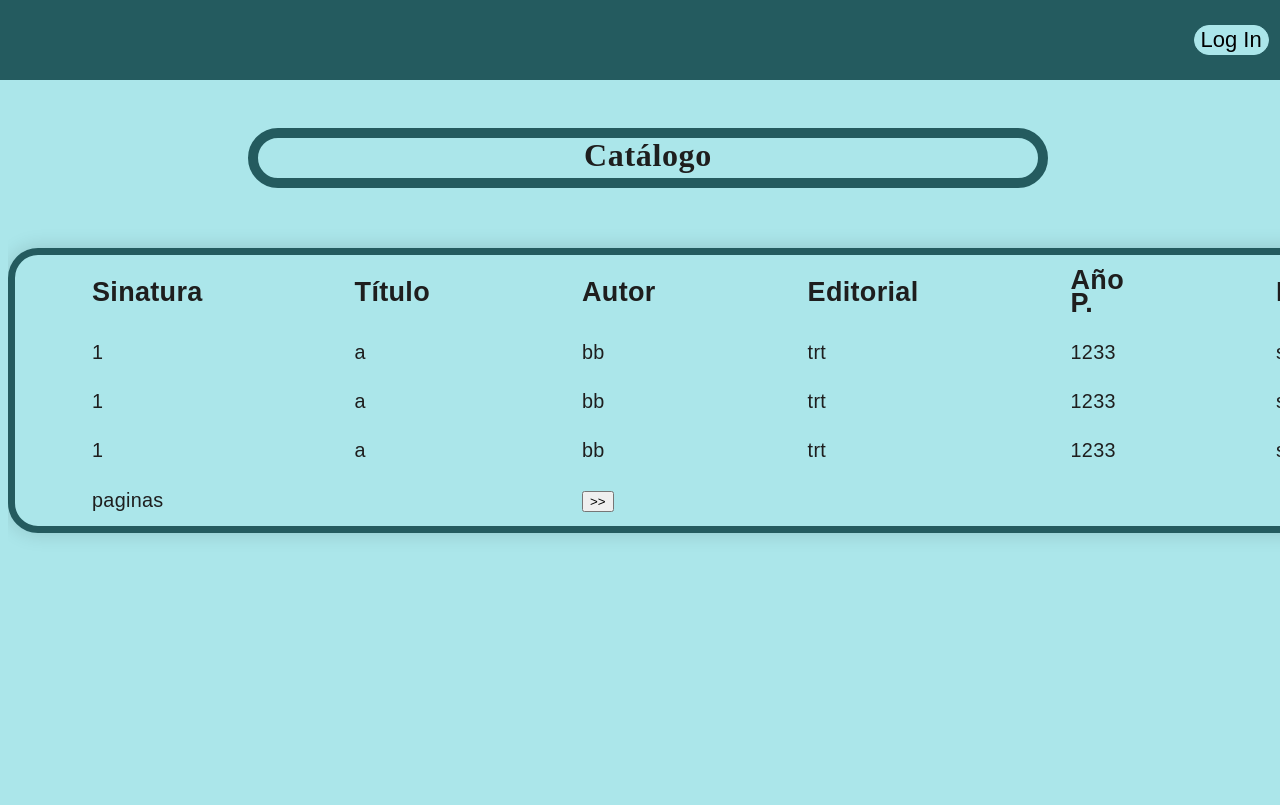
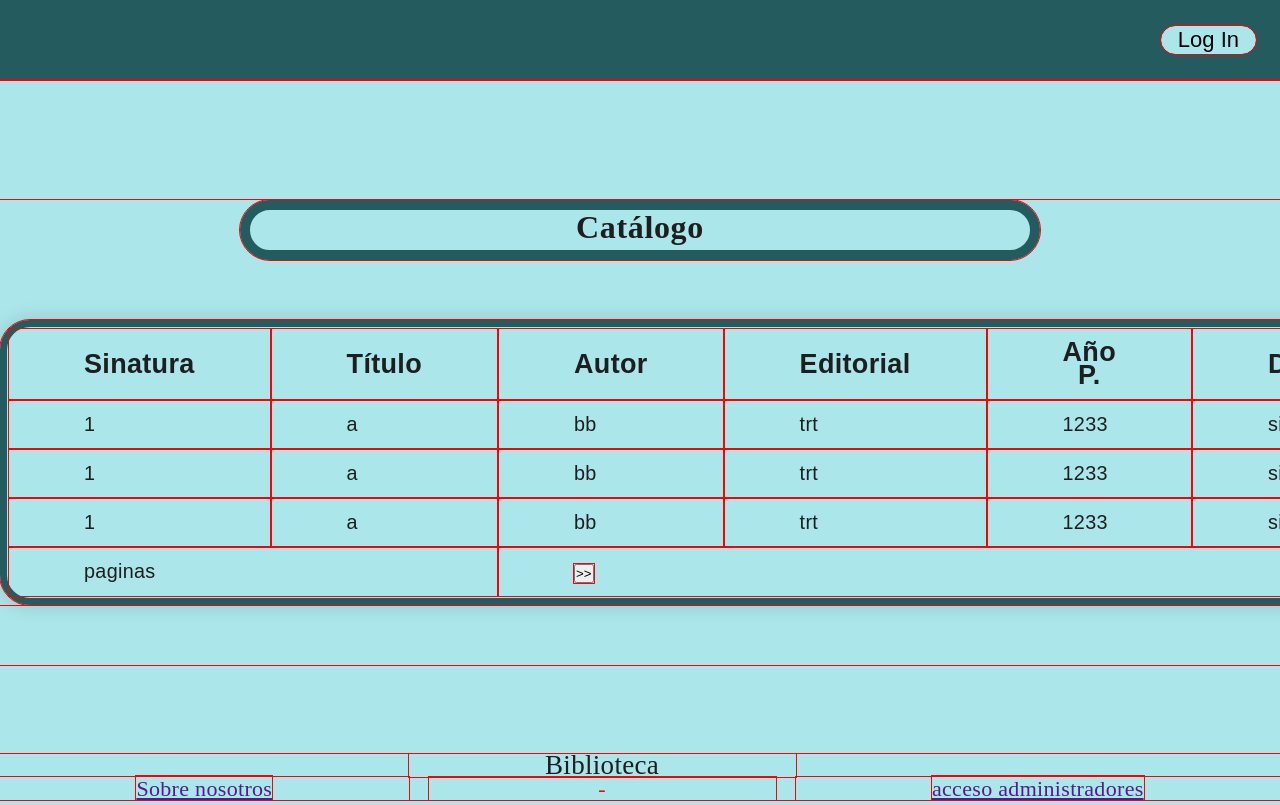
Before and after one commit to pinguille0027/Biblioteca, a plain HTML site: page index.html in a window 1280 px wide. Shown: the top 805 px of the page. Drawn offline with Linux system fonts and the light colour scheme.

Commit message:
primeros pasos de la api y mejorando diversos asuntos

```diff
--- a/estilo.css
+++ b/estilo.css
@@ -1,9 +1,10 @@
 :root {
+    font-size: 16px;
     --color-primary: #1E1E1E;
     --color-dark: #245B5F;
     --color-background: #ABE6EA;
 
-    --typography-size-h1: 32px;
+    --typography-size-h1: 2rem;
     --typography-size-th: 27px;
     --typography-size-login: 22px;
     --typography-size-body: 22px;
@@ -11,54 +12,62 @@
     --typography-spacing-h1: 0.04rem;
     --typography-spacing-h2: 0.05rem;
     --typography-spacing-body: 0.02rem;
+}
 
-    --icon-hue-shift: invert(5%) sepia(10%) saturate(7495%) hue-rotate(182deg) brightness(95%) contrast(105%);
-    --link-icon-hue-shift: invert(94%) sepia(31%) saturate(4501%) hue-rotate(319deg) brightness(103%) contrast(102%);
+* {
+    margin: 0;
+    padding: 0;
+    box-sizing: border-box;
+    outline: 1.5px solid red;
+}
 
-
-}
-body{
+body {
+    height: 100vh;
     background-color: var(--color-background);
     color: var(--color-primary);
     font-size: var(--typography-size-body);
     letter-spacing: var(--typography-spacing-body);
     line-height: 105%;
-    height: 900px;
+    position: relative;
 }
+
 main {
-    width: 100vw;
-    display: grid;
-    grid-template-areas: 'cab cab cab' 'cat cat cat' 'tab tab tab' ;
-    justify-content: center;
-    text-align: justify;
+    width: 100%;
     overflow-x: hidden;
-
 }
 
 header {
     background-color: var(--color-dark);
-    margin: 0;
-    box-sizing: content-box;
-    width: 100% ;
-    height: 60px;
-    position: absolute;
-    padding: 10px;
-    top: 0;
-    left: 0;
-    grid-area: cab;
-    display: grid;
-    grid-template-areas: nada login;
-    grid-template-columns: 88.2% auto;
+    width: 100%;
+    height: 5rem;
+    padding: 1.5rem;
+    display: flex;
+    justify-content: end;
+    align-items: center;
 }
 
 .login {
-grid-area: login;
-margin:0px auto auto 4%;
     border: 1px solid var(--color-background);
     border-radius: 30px;
+    padding-inline: 1rem;
+    cursor: pointer;
 
     font-size: var(--typography-size-login);
     background-color: var(--color-background);
+
+    transition: background-color 200ms ease-in;
+    transition: transform 150ms ease-in;
+    transition: box-shadow 150ms ease-in;
+}
+
+.login:hover {
+    background-color: blanchedalmond;
+}
+
+.login:active {
+    background-color: rgb(243, 192, 150);
+    box-shadow: 0.5rem 0.2rem 0.5rem var(--color-primary);
+    transform: translateY(0.2rem);
 }
 
 .catalogo {
@@ -75,8 +84,6 @@ background-color: var(--color-background);
     width: 800px;
     height: 60px;
     border-radius: 5000px;
-
-
 }
 
 .tabla_catalogo {
@@ -97,7 +104,8 @@ background-color: var(--color-background);
     font-size: var(--typography-size-th);
 }
 
-.tabla_catalogo th, .tabla_catalogo td {
+.tabla_catalogo th,
+.tabla_catalogo td {
     padding: 12px 75px;
 }
 
@@ -115,29 +123,45 @@ background-color: var(--color-background);
     color: #f3f3f3;
 }
 
-footer {
+.footer {
+    position: absolute;
+    bottom: 0;
+    display: flex;
+    width: 100%;
+    justify-content: center;
+}
+
+.footer--container {
+    width: 100%;
+    display: grid;
     justify-content: center, baseline;
-    margin-top: 60%;
-    display: grid;
-    grid-template-areas: 'biblio biblio biblio' 'sn guion acad';
+    grid-template-areas: '. biblio .' 'sn guion acad';
 }
-    .f_biblio{
+
+.footer--biblio {
     grid-area: biblio ;
     color: var(--color-primary);
     font-size: var(--typography-size-th);
     text-align: center;
 }
-    .f_sn{
+.footer--sn {
     grid-area: sn;
-        text-align: right;
+    text-align: center;
 }
-    .f_-{
+.footer--hyphen {
     grid-area: guion;
     margin-left: 20px;
     margin-right: 20px;
     text-align: center;
 }
-    .f_ac{
+
+.footer--hyphen__error{
+    color: red;
+}
+.footer--hyphen__success{
+    color: green;
+}
+.footer--ac {
     grid-area: acad;
-        text-align: left;
+    text-align: center;
 }
--- a/index.html
+++ b/index.html
@@ -1,6 +1,5 @@
 <!DOCTYPE html>
 <html lang="es">
-<!--el figma es: https://www.figma.com/file/UlM60eDDxOgPsN48cyRckU/Portfolio?node-id=70%3A38-->
 
 <head>
     <meta charset="UTF-8">
@@ -19,9 +18,8 @@
         </button>
     </header>
     <main>
-        <section class="catalogo">
-            Catálogo
-        </section>
+        <section>
+            <h2 class="catalogo">Catálogo</h2>
             <table class="tabla_catalogo">
                 <thead>
                     <tr>
@@ -85,10 +83,23 @@
                     </tr>
                 </tfoot>
             </table>
+        </section>
     </main>
-    <footer>
-        <p class="f_biblio">Biblioteca</p>
-        <p class="f_sn"><a href="">Sobre nosotros</a></p> <p class="f_-">-</p> <p class="f_ac"><a href="">acceso administradores</a></p>
+    <footer class="footer">
+        <!-- BEM ( Block Element Modifier )-->
+        <!-- block--element__modifier -->
+        <div class="footer--container">
+            <p class="footer--biblio">Biblioteca</p>
+            <p class="footer--sn">
+                <a href="">Sobre nosotros</a>
+            </p>
+            <span id="hyphen" class="footer--hyphen footer--hyphen__error">-</span>
+            <p class="footer--ac">
+                <a class="footer--ac-link" href="">
+                    acceso administradores
+                </a>
+            </p>
+        </div>
     </footer>
 </body>
 
--- a/scripts.js
+++ b/scripts.js
@@ -0,0 +1,4 @@
+const doc = document.getElementById('hyphen');
+
+doc.classList.remove('footer--hyphen__error');
+doc.classList.add('footer--hyphen__success');
```
Also changed, not shown: api/api.js (added, +11 -0 lines), api/package.json (added, +14 -0 lines), 2 other files. Lines whose indentation alone changed are shown as unchanged.
